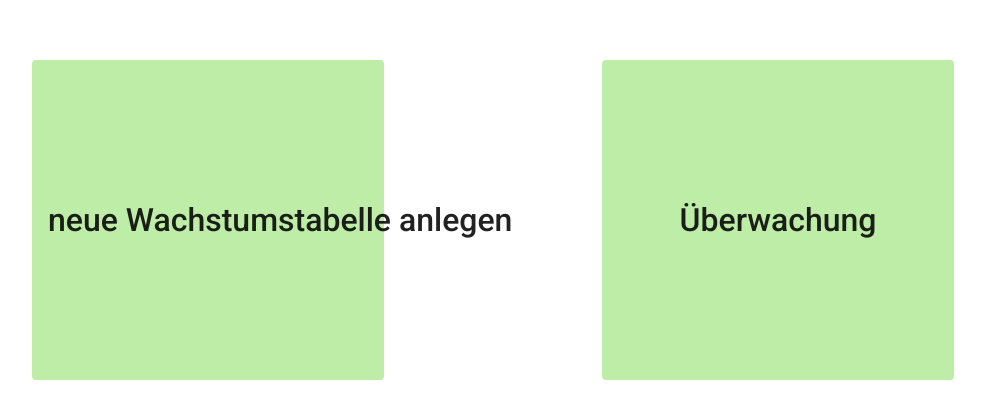
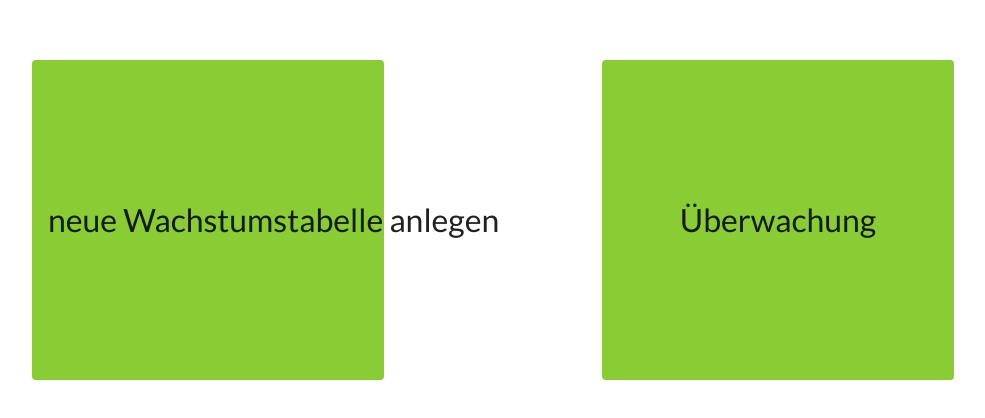
Before and after one commit to ricoso/o-one.github.io, an Angular app: page / in a window 1280 px wide. Shown: the part 172-590 px from the top of the page, without its empty margins (147-1132 px from the left). Built offline with nearby package versions, Linux system fonts and the light colour scheme.

Commit message:
version 12 build

```diff
--- a/src/app/app.module.ts
+++ b/src/app/app.module.ts
@@ -4,6 +4,7 @@ import { BrowserModule } from '@angular/platform-browser';
 import { AppRoutingModule } from './app-routing.module';
 import { AppComponent } from './app.component';
 import { MatButtonModule } from '@angular/material/button';
+import { BrowserAnimationsModule } from '@angular/platform-browser/animations';
 
 @NgModule({
   declarations: [
@@ -12,7 +13,8 @@ import { MatButtonModule } from '@angular/material/button';
   imports: [
     BrowserModule,
     AppRoutingModule,
-    MatButtonModule
+    MatButtonModule,
+    BrowserAnimationsModule
   ],
   providers: [],
   bootstrap: [AppComponent]
--- a/src/app/wachstum/wachstum.component.html
+++ b/src/app/wachstum/wachstum.component.html
@@ -1 +1 @@
-<p>wachstum works!</p>
+<p>wachstum works! 1</p>
--- a/src/styles.scss
+++ b/src/styles.scss
@@ -1,32 +1,32 @@
 /**
 * Generated theme by Material Theme Generator
 * https://materialtheme.arcsine.dev
-* Fork at: https://materialtheme.arcsine.dev/?c=YHBhbGV0dGU$YHByaW1hcnk$YF48I2JlZWRhOCIsIj9lcjwjZWNmYWU1IiwiO2VyPCNhN2U1OGR$LCIlPmBePCM0ZTdjMDMiLCI~ZXI8I2NhZDhiMyIsIjtlcjwjMzU1ZjAyfiwid2Fybj5gXjwjZmYwMDAwIiwiP2VyPCNmZmIzYjMiLCI7ZXI8I2ZmMDAwMH4sIj9UZXh0PCMwMDAwMDAiLCI~PTwjZmFmYWZhIiwiO1RleHQ8I2ZmZmZmZiIsIjs9PCMyYzJjMmN$LCJmb250cz5bYEA8KC00fixgQDwoLTN$LGBAPCgtMn4sYEA8KC0xfixgQDxoZWFkbGluZX4sYEA8dGl0bGV$LGBAPHN1YiktMn4sYEA8c3ViKS0xfixgQDxib2R5LTJ$LGBAPGJvZHktMX4sYEA8YnV0dG9ufixgQDxjYXB0aW9ufixgQDxpbnB1dCIsInNpemU$bnVsbH1dLCJpY29uczxUd29Ub25lIiwiP25lc3M$dHJ1ZSwidmVyc2lvbj4xM30=
+* Fork at: https://materialtheme.arcsine.dev/?c=YHBhbGV0dGU$YHByaW1hcnk$YF48Izg5Y2MzMyIsIj9lcjwjZGNmMGMyIiwiO2VyPCM2Y2I5MjB$LCIlPmBePCMzNjZjMDIiLCI~ZXI8I2MzZDNiMyIsIjtlcjwjMjI0ZjAxfiwid2Fybj5gXjwjZjUzMjMyIiwiP2VyPCNmY2MyYzIiLCI7ZXI8I2YwMWYxZn4sIj9UZXh0PCMwMDAwMDAiLCI~PTwjZmFmYWZhIiwiO1RleHQ8I2ZmZmZmZiIsIjs9PCMyYzJjMmN$LCJmb250cz5bYEA8KC00IiwiZmFtaWx5PExhdG9$LGBAPCgtMyIsImZhbWlseTxMYXRvfixgQDwoLTIiLCJmYW1pbHk8TGF0b34sYEA8KC0xIiwiZmFtaWx5PExhdG9$LGBAPGhlYWRsaW5lIiwiZmFtaWx5PExhdG9$LGBAPHRpdGxlIiwiZmFtaWx5PExhdG9$LGBAPHN1YiktMiIsImZhbWlseTxMYXRvfixgQDxzdWIpLTEiLCJmYW1pbHk8TGF0b34sYEA8Ym9keS0yIiwiZmFtaWx5PExhdG9$LGBAPGJvZHktMSIsImZhbWlseTxMYXRvfixgQDxidXR0b24iLCJmYW1pbHk8TGF0b34sYEA8Y2FwdGlvbiIsImZhbWlseTxMYXRvfixgQDxpbnB1dCIsImZhbWlseTxMYXRvIiwic2l6ZT5udWxsfV0sImljb25zPFR3b1RvbmUiLCI~bmVzcz50cnVlLCJ2ZXJzaW9uPjEyfQ==
 */
 
-@use '@angular/material' as mat;
+@use '~@angular/material' as mat;
 
 // Include the common styles for Angular Material. We include this here so that you only
 // have to load a single css file for Angular Material in your app.
 
 // Fonts
 @import 'https://fonts.googleapis.com/icon?family=Material+Icons+Two+Tone';
-@import url('https://fonts.googleapis.com/css2?family=Roboto:wght@300;400;500&display=swap');
+@import url('https://fonts.googleapis.com/css2?family=Lato:wght@300;400;500&display=swap');
 
 $fontConfig: (
-  display-4: mat.define-typography-level(112px, 112px, 300, 'Roboto', -0.0134em),
-  display-3: mat.define-typography-level(56px, 56px, 400, 'Roboto', -0.0089em),
-  display-2: mat.define-typography-level(45px, 48px, 400, 'Roboto', 0.0000em),
-  display-1: mat.define-typography-level(34px, 40px, 400, 'Roboto', 0.0074em),
-  headline: mat.define-typography-level(24px, 32px, 400, 'Roboto', 0.0000em),
-  title: mat.define-typography-level(20px, 32px, 500, 'Roboto', 0.0075em),
-  subheading-2: mat.define-typography-level(16px, 28px, 400, 'Roboto', 0.0094em),
-  subheading-1: mat.define-typography-level(15px, 24px, 500, 'Roboto', 0.0067em),
-  body-2: mat.define-typography-level(14px, 24px, 500, 'Roboto', 0.0179em),
-  body-1: mat.define-typography-level(14px, 20px, 400, 'Roboto', 0.0179em),
-  button: mat.define-typography-level(14px, 14px, 500, 'Roboto', 0.0893em),
-  caption: mat.define-typography-level(12px, 20px, 400, 'Roboto', 0.0333em),
-  input: mat.define-typography-level(inherit, 1.125, 400, 'Roboto', 1.5px)
+  display-4: mat.define-typography-level(112px, 112px, 300, 'Lato', -0.0134em),
+  display-3: mat.define-typography-level(56px, 56px, 400, 'Lato', -0.0089em),
+  display-2: mat.define-typography-level(45px, 48px, 400, 'Lato', 0.0000em),
+  display-1: mat.define-typography-level(34px, 40px, 400, 'Lato', 0.0074em),
+  headline: mat.define-typography-level(24px, 32px, 400, 'Lato', 0.0000em),
+  title: mat.define-typography-level(20px, 32px, 500, 'Lato', 0.0075em),
+  subheading-2: mat.define-typography-level(16px, 28px, 400, 'Lato', 0.0094em),
+  subheading-1: mat.define-typography-level(15px, 24px, 500, 'Lato', 0.0067em),
+  body-2: mat.define-typography-level(14px, 24px, 500, 'Lato', 0.0179em),
+  body-1: mat.define-typography-level(14px, 20px, 400, 'Lato', 0.0179em),
+  button: mat.define-typography-level(14px, 14px, 500, 'Lato', 0.0893em),
+  caption: mat.define-typography-level(12px, 20px, 400, 'Lato', 0.0333em),
+  input: mat.define-typography-level(inherit, 1.125, 400, 'Lato', 1.5px)
 );
 
 // Foreground Elements
@@ -144,23 +144,23 @@ $mat-dark-theme-background: (
 );
 
 // Compute font config
-@include mat.core();
+@include mat.core($fontConfig);
 
 // Theme Config
 
 body {
-  --primary-color: #beeda8;
-  --primary-lighter-color: #ecfae5;
-  --primary-darker-color: #a7e58d;
+  --primary-color: #89cc33;
+  --primary-lighter-color: #dcf0c2;
+  --primary-darker-color: #6cb920;
   --text-primary-color: #{$dark-primary-text};
   --text-primary-lighter-color: #{$dark-primary-text};
   --text-primary-darker-color: #{$dark-primary-text};
 }
 $mat-primary: (
-  main: #beeda8,
-  lighter: #ecfae5,
-  darker: #a7e58d,
-  200: #beeda8, // For slide toggle,
+  main: #89cc33,
+  lighter: #dcf0c2,
+  darker: #6cb920,
+  200: #89cc33, // For slide toggle,
   contrast : (
     main: $dark-primary-text,
     lighter: $dark-primary-text,
@@ -171,18 +171,18 @@ $theme-primary: mat.define-palette($mat-primary, main, lighter, darker);
 
 
 body {
-  --accent-color: #4e7c03;
-  --accent-lighter-color: #cad8b3;
-  --accent-darker-color: #355f02;
+  --accent-color: #366c02;
+  --accent-lighter-color: #c3d3b3;
+  --accent-darker-color: #224f01;
   --text-accent-color: #{$light-primary-text};
   --text-accent-lighter-color: #{$dark-primary-text};
   --text-accent-darker-color: #{$light-primary-text};
 }
 $mat-accent: (
-  main: #4e7c03,
-  lighter: #cad8b3,
-  darker: #355f02,
-  200: #4e7c03, // For slide toggle,
+  main: #366c02,
+  lighter: #c3d3b3,
+  darker: #224f01,
+  200: #366c02, // For slide toggle,
   contrast : (
     main: $light-primary-text,
     lighter: $dark-primary-text,
@@ -193,18 +193,18 @@ $theme-accent: mat.define-palette($mat-accent, main, lighter, darker);
 
 
 body {
-  --warn-color: #ff0000;
-  --warn-lighter-color: #ffb3b3;
-  --warn-darker-color: #ff0000;
+  --warn-color: #f53232;
+  --warn-lighter-color: #fcc2c2;
+  --warn-darker-color: #f01f1f;
   --text-warn-color: #{$light-primary-text};
   --text-warn-lighter-color: #{$dark-primary-text};
   --text-warn-darker-color: #{$light-primary-text};
 }
 $mat-warn: (
-  main: #ff0000,
-  lighter: #ffb3b3,
-  darker: #ff0000,
-  200: #ff0000, // For slide toggle,
+  main: #f53232,
+  lighter: #fcc2c2,
+  darker: #f01f1f,
+  200: #f53232, // For slide toggle,
   contrast : (
     main: $light-primary-text,
     lighter: $dark-primary-text,
@@ -257,6 +257,6 @@ $altTheme: (
   font-size: 24px;
   font-family: 'Material Icons Two Tone', 'Material Icons';
   .mat-badge-content {
-    font-family: 'Roboto';
+    font-family: 'Lato';
   }
 }
```
Also changed, not shown: package.json (+5 -3 lines), 11 other files (tests, documents, lock files or other folders).
